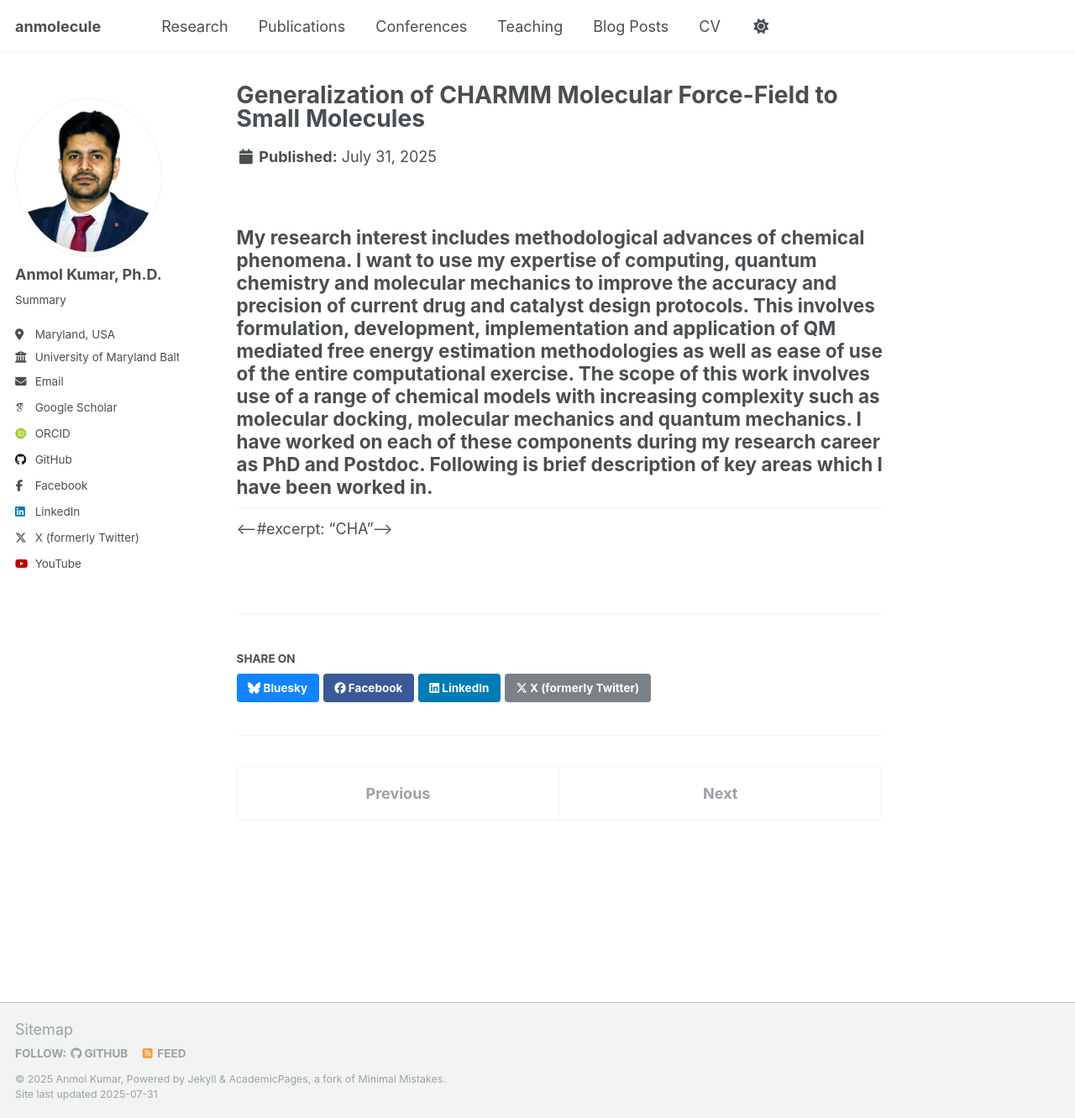
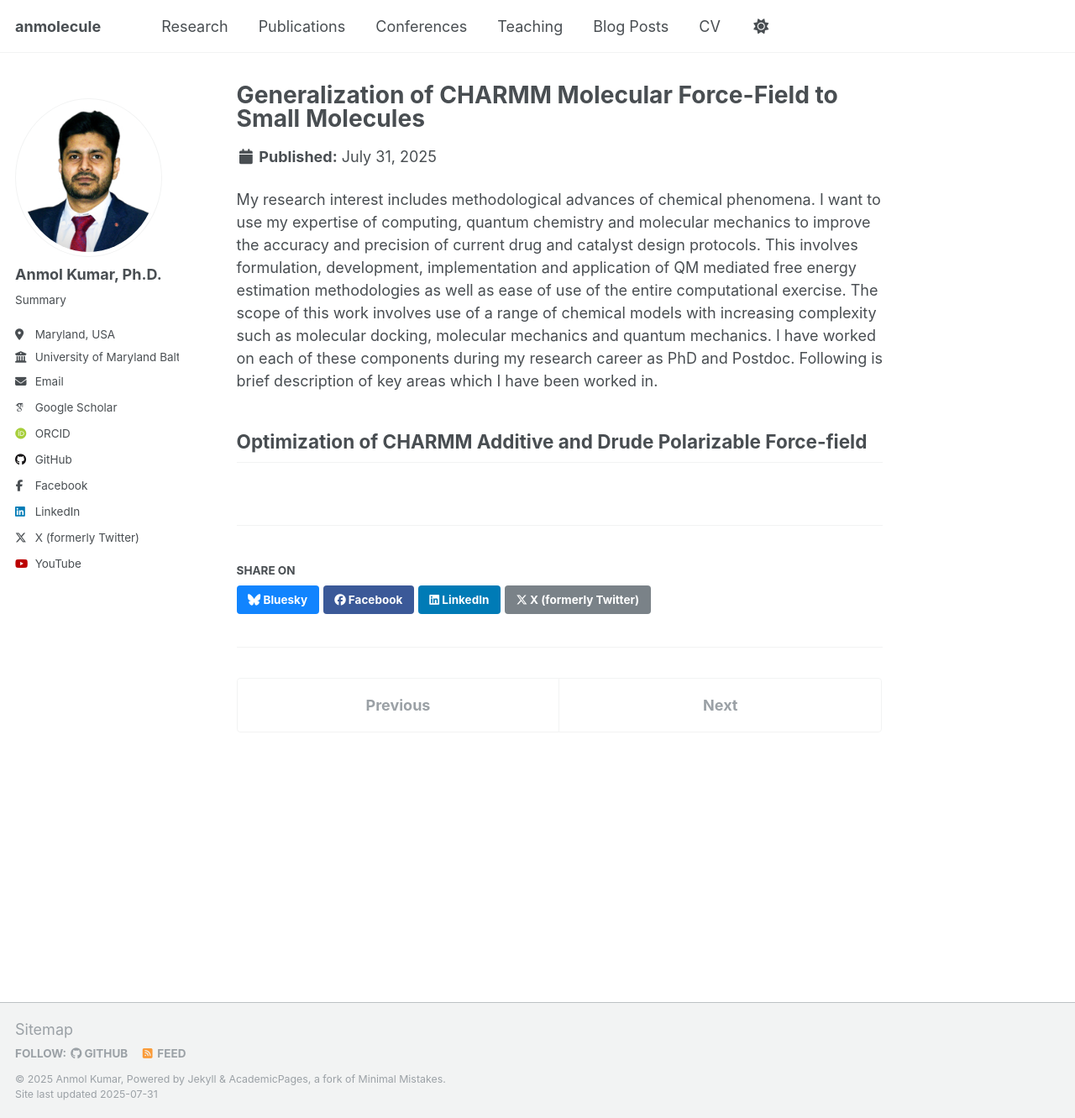
Before and after one commit to anmolecule/anmolecule.github.io, a Jekyll site: the page built from _research/force-field.md, in a window 1280 px wide and 1331 px high. Shown: the whole window at 84% size. Built offline with Jekyll 4.4.1, drawn with Linux system fonts in a browser that asks for light colours; some web fonts are replaced; a script that is not in the unit is left out.

Commit message:
forcefield

```diff
--- a/_research/force-field.md
+++ b/_research/force-field.md
@@ -2,8 +2,9 @@
 title: "Generalization of CHARMM Molecular Force-Field to Small Molecules"
 collection: research
 permalink: /research/force-field
+date: 31-07-2025
 ---
 
 My research interest includes methodological advances of chemical phenomena. I want to use my expertise of computing, quantum chemistry and molecular mechanics to improve the accuracy and precision of current drug and catalyst design protocols. This involves formulation, development, implementation and application of QM mediated free energy estimation methodologies as well as ease of use of the entire computational exercise. The scope of this work involves use of a range of chemical models with increasing complexity such as molecular docking, molecular mechanics and quantum mechanics. I have worked on each of these components during my research career as PhD and Postdoc. Following is brief description of key areas which I have been worked in.
----
-<--#excerpt: "CHA"-->
+
+## Optimization of CHARMM Additive and Drude Polarizable Force-field
```
